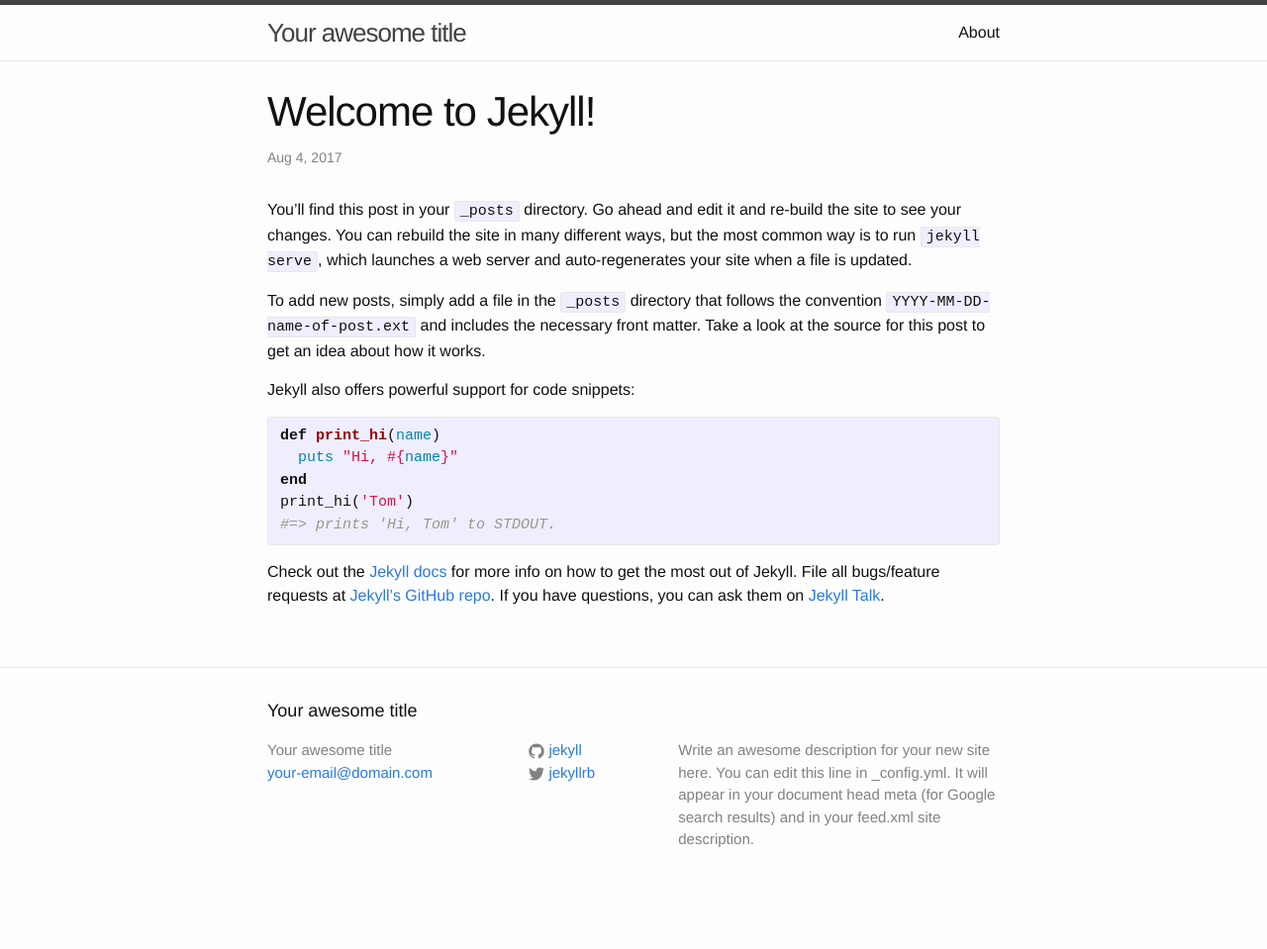
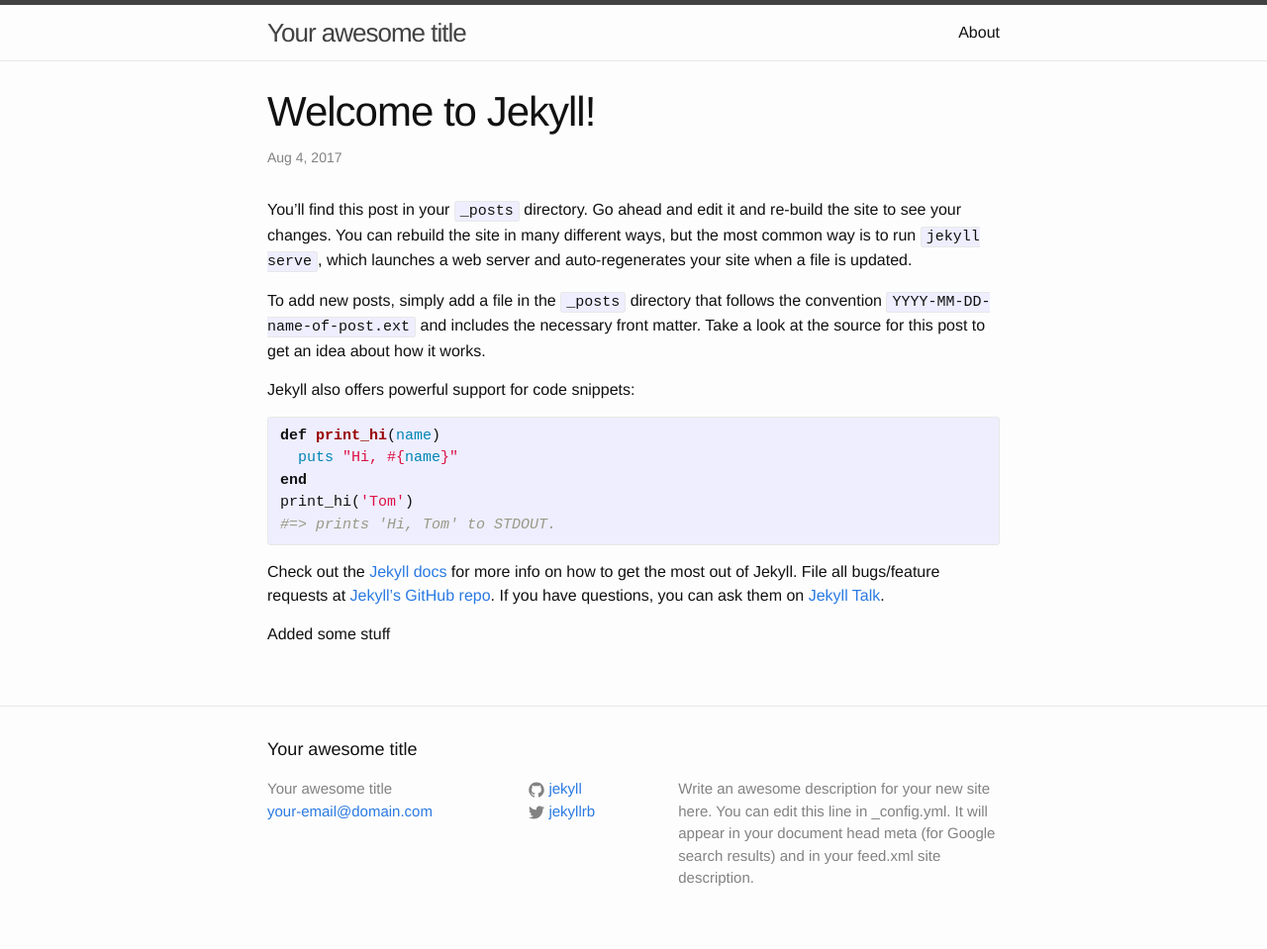
Before and after one commit to shaf34/shaf34.github.io, a Jekyll site: the page built from _posts/2017-08-04-welcome-to-jekyll.markdown, in a window 1280 px wide. Shown: the whole page at 99% size. Built offline with Jekyll 4.4.1, drawn with Linux system fonts in a browser that asks for light colours; before the commit the page ends 920 px from its top, so only the background shows below that.

Commit message:
Update 2017-08-04-welcome-to-jekyll.markdown

```diff
--- a/_posts/2017-08-04-welcome-to-jekyll.markdown
+++ b/_posts/2017-08-04-welcome-to-jekyll.markdown
@@ -23,3 +23,5 @@
 [jekyll-docs]: http://jekyllrb.com/docs/home
 [jekyll-gh]:   https://github.com/jekyll/jekyll
 [jekyll-talk]: https://talk.jekyllrb.com/
+
+Added some stuff
```
